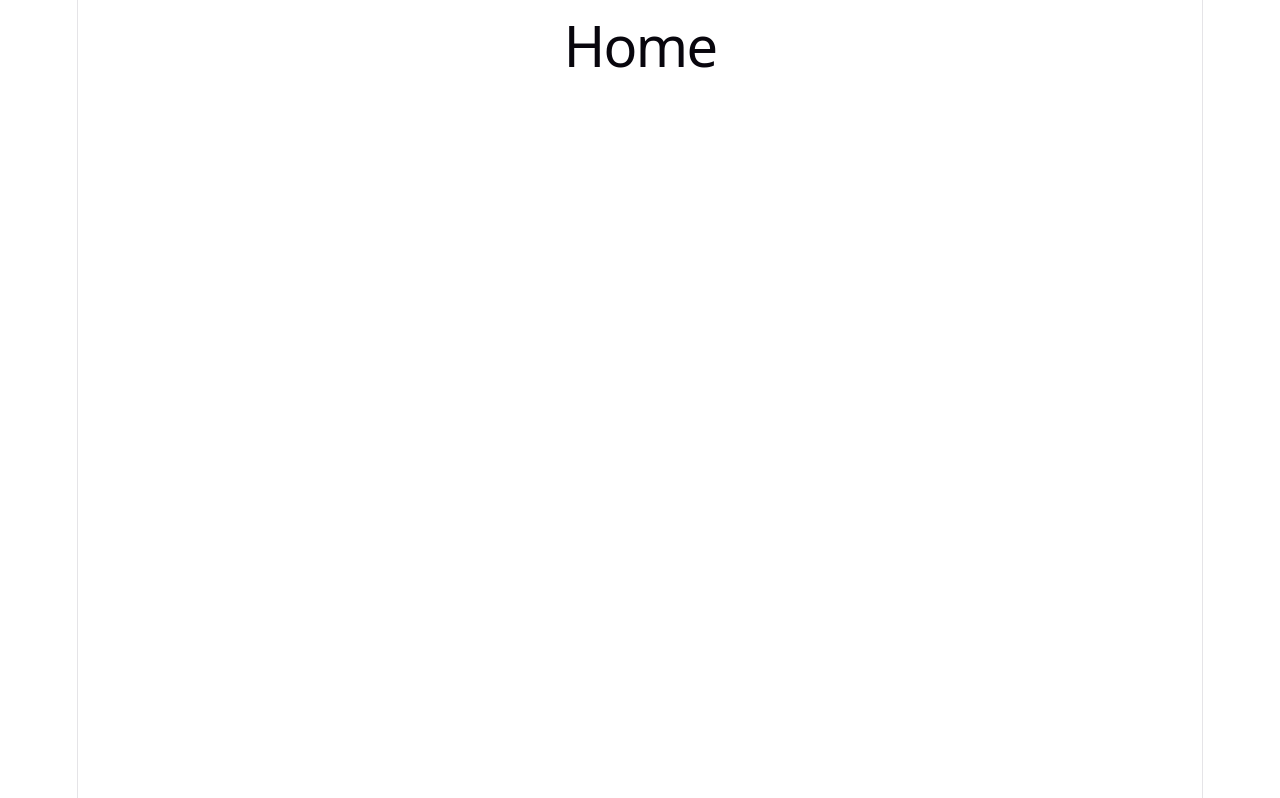
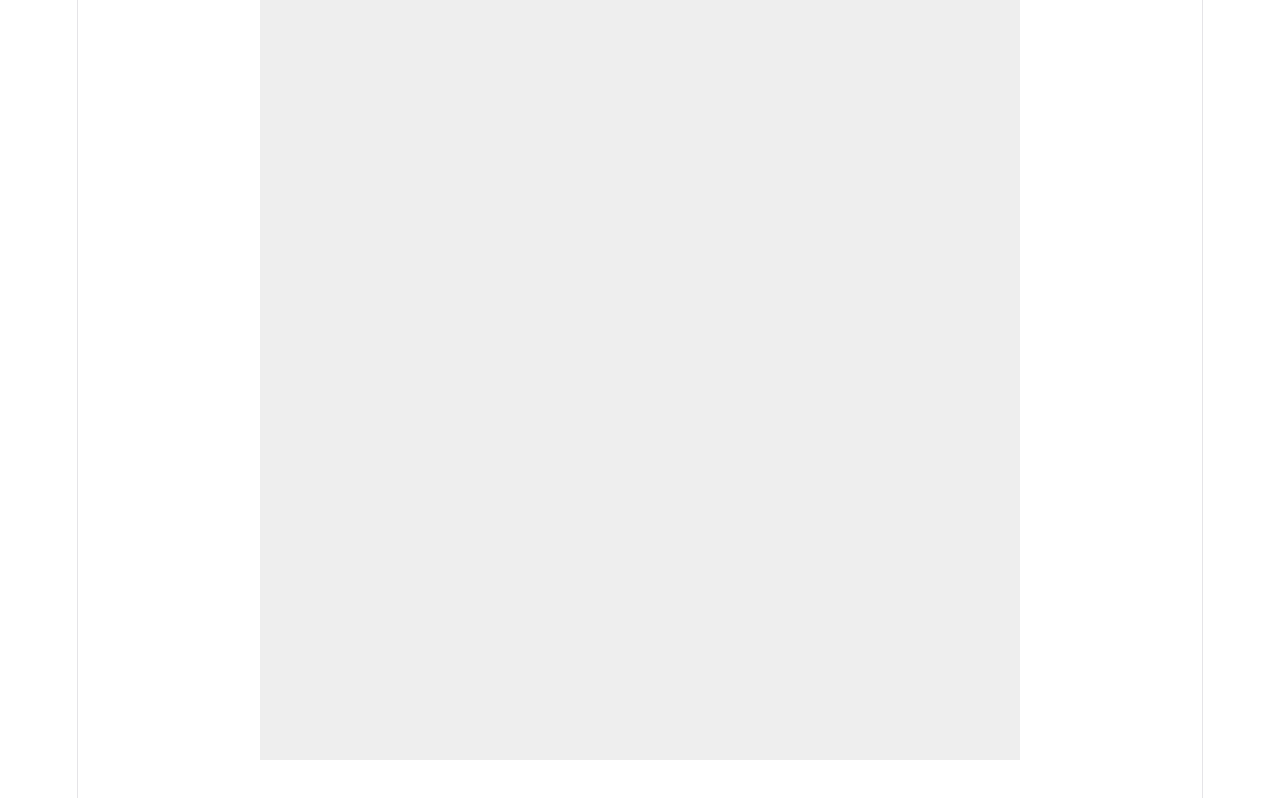
Before and after one commit to nAgI314/recursive_shooting, a React (Vite) app: page / in a window 1280 px wide. Built offline with nearby package versions, Linux system fonts and the light colour scheme.

Commit message:
マス目をどうやっておくかを考えている

```diff
--- a/package.json
+++ b/package.json
@@ -12,6 +12,7 @@
   "dependencies": {
     "react": "^19.2.6",
     "react-dom": "^19.2.6",
+    "sass-embedded": "^1.99.0",
     "valibot": "^1.4.0"
   },
   "devDependencies": {
--- /dev/null
+++ b/src/pages/home/components/pixel.module.scss
@@ -0,0 +1,4 @@
+.pixel {
+    width: 100%;
+    height: 100%;
+}
--- /dev/null
+++ b/src/pages/home/index.module.scss
@@ -0,0 +1,17 @@
+.layout {
+    display: flex;
+    flex-direction: column;
+    align-items: center;
+    justify-content: center;
+    width: 100%;
+}
+
+.stage {
+    width: 95vmin;
+    height: 95vmin;
+    background-color: #eee;
+
+    display: grid;
+    grid-template-columns: repeat(10, 1fr);
+    grid-template-rows: repeat(10, 1fr);
+}
--- a/src/pages/home/index.tsx
+++ b/src/pages/home/index.tsx
@@ -1,7 +1,10 @@
+import styles from "./index.module.scss"
+
 const Home = () => {
     return (
-        <div>
-            <h1>Home</h1>
+        <div className={styles.layout}>
+            <div className={styles.stage}>
+            </div>
         </div>
     )
 }
--- a/src/pages/init/index.tsx
+++ b/src/pages/init/index.tsx
@@ -1,7 +1,10 @@
+import { Link } from "../../components/Link"
+
 const Init = () => {
     return (
         <div>
             <h1>Init</h1>
+            <Link to="/">Homeへ</Link>
         </div>
     )
 }
```
Also changed, not shown: src/pages/home/components/pixel.tsx (added, +9 -0 lines), 1 other file (tests, documents, lock files or other folders).
